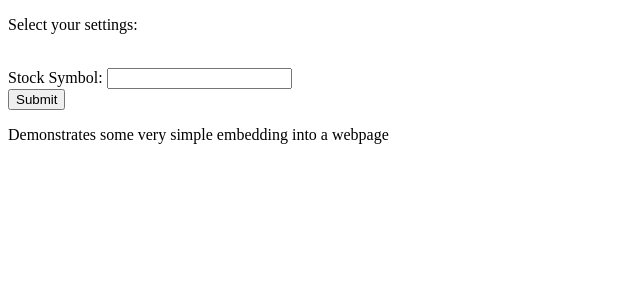
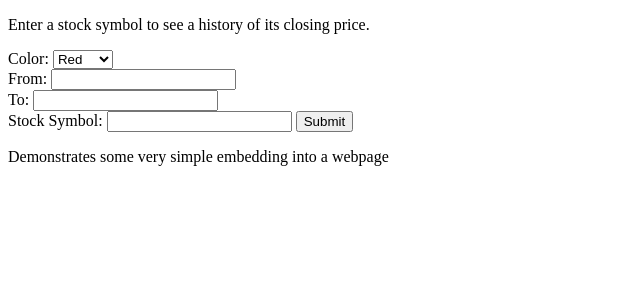
Before and after one commit to scottjn/jnscott_tdi_stockflask, a Flask app: template templates/embed.html in a window 1280 px wide. Shown: the top 300 px of the page, without its empty margins (0-640 px from the left). Run offline with Flask 2, Linux system fonts and the light colour scheme; the template is opened without the code that fills it, so the values that code supplies are empty; parts of the project's set-up code (start-up, migrations or seed data) failed here and were passed over.

Commit message:
working! just needs to be prettied up!

```diff
--- a/app.py
+++ b/app.py
@@ -22,15 +22,17 @@ from bokeh.plotting import figure
 from bokeh.resources import INLINE
 from bokeh.util.string import encode_utf8
 
+# Start the Flask
 app = flask.Flask(__name__)
 
-#colors = {
-#    'Black': '#000000',
-#    'Red':   '#FF0000',
-#    'Green': '#00FF00',
-#    'Blue':  '#0000FF',
-#}
+colors = {
+    'Black': '#000000',
+    'Red':   '#FF0000',
+    'Green': '#00FF00',
+    'Blue':  '#0000FF',
+}
 
+# Use to set selection defaults in the Bokeh plot (will expand)
 def getitem(obj, item, default):
     if item not in obj:
         return default
@@ -45,10 +47,10 @@ def polynomial():
     args = flask.request.args
 
     # Get all the form arguments in the url with defaults
-#    color = getitem(args, 'color', 'Black')
-#    _from = int(getitem(args, '_from', 0))
-#    to = int(getitem(args, 'to', 10))
-    user_symbol = str(getitem(args, 'Stock Symbol', "FB"))
+    color = getitem(args, 'color', 'Black')
+    _from = int(getitem(args, '_from', 0))
+    to = int(getitem(args, 'to', 100))
+    user_symbol = getitem(args, 'user_symbol', "GOOG")
 
     # Get the data to plot
     geturl = 'https://www.quandl.com/api/v3/datasets/WIKI/'+user_symbol+'/data.json?api_key=xcpuajeyffeoNLoSEozx'
@@ -61,15 +63,11 @@ def polynomial():
 
     # Create a graph with those arguments
     fig = figure(plot_height=300, plot_width=800, tools="", toolbar_location=None,
-      x_axis_type="datetime", x_axis_location="above",
-      background_fill_color="#efefef", x_range=(dates[0], dates[1000]))
+        x_axis_type="datetime", x_axis_location="below", title="Stock Closing Price",
+        background_fill_color="#efefef", x_range=(dates[_from], dates[to]))
 
     fig.line('date', 'close', source=source)
-    fig.yaxis.axis_label = 'Closing Price'
-
-#    x = list(range(_from, to + 1))
-#    fig = figure(title="Polynomial")
-#    fig.line(x, [i ** 2 for i in x], color=colors[color], line_width=2)
+    fig.yaxis.axis_label = 'Closing Price (in USD)'
 
     js_resources = INLINE.render_js()
     css_resources = INLINE.render_css()
@@ -81,9 +79,9 @@ def polynomial():
         plot_div=div,
         js_resources=js_resources,
         css_resources=css_resources,
-#        color=color,
-#        _from=_from,
-#        to=to,
+        color=color,
+        _from=_from,
+        to=to,
         user_symbol=user_symbol
     )
     return encode_utf8(html)
--- a/templates/embed.html
+++ b/templates/embed.html
@@ -15,12 +15,24 @@
   </head>
   <body>
     <!-- A simple form for changing the graph -->
-    <p> Select your settings: </p>
+    <p> Enter a stock symbol to see a history of its closing price. </p>
     <form name="color_button" method='GET'>
+        Color:
+        <select name="color">
+            <option {{ "selected" if color|indent(4)|safe == "Red" }} value="Red">Red</option>
+            <option {{ "selected" if color|indent(4)|safe == "Green" }} value="Green">Green</option>
+            <option {{ "selected" if color|indent(4)|safe == "Blue" }} value="Blue">Blue</option>
+            <option {{ "selected" if color|indent(4)|safe == "Black" }} value="Black">Black</option>
+        </select>
+        <br>
+        From:
+        <input type="text" name="_from" value="{{ _from }}">
+        <br>
+        To:
+        <input type="text" name="to" value="{{ to }}">
         <br>
         Stock Symbol:
         <input type="text" name="user_symbol" value="{{ user_symbol }}">
-        <br>
         <button type="submit">Submit</button>
     </form>
     {{ plot_div|indent(4)|safe }}
```
Also changed, not shown: templates/end_lul.html (deleted, +0 -11 lines), templates/layout_lulu.html (deleted, +0 -26 lines), templates/userinfo_lulu.html (deleted, +0 -27 lines).
